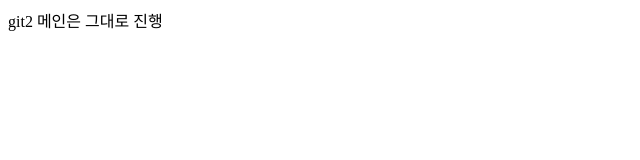
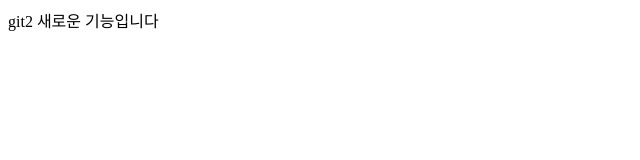
Before and after one commit to kloklog/git, a plain HTML site: page index.html in a window 1280 px wide. Shown: the full height of the page, 0-640 px from the left. Drawn offline with Linux system fonts and the light colour scheme.

Commit message:
새로운 기능 추가

```diff
--- a/index.html
+++ b/index.html
@@ -4,10 +4,12 @@
     <meta charset="UTF-8">
     <meta http-equiv="X-UA-Compatible" content="IE=edge">
     <meta name="viewport" content="width=device-width, initial-scale=1.0">
-    <title>Document</title>
+    <title>메인은 그대로 진행</title>
 </head>
 <body>
     git2
-    메인은 그대로 진행
+
+
+    새로운 기능입니다
 </body>
 </html>
```
